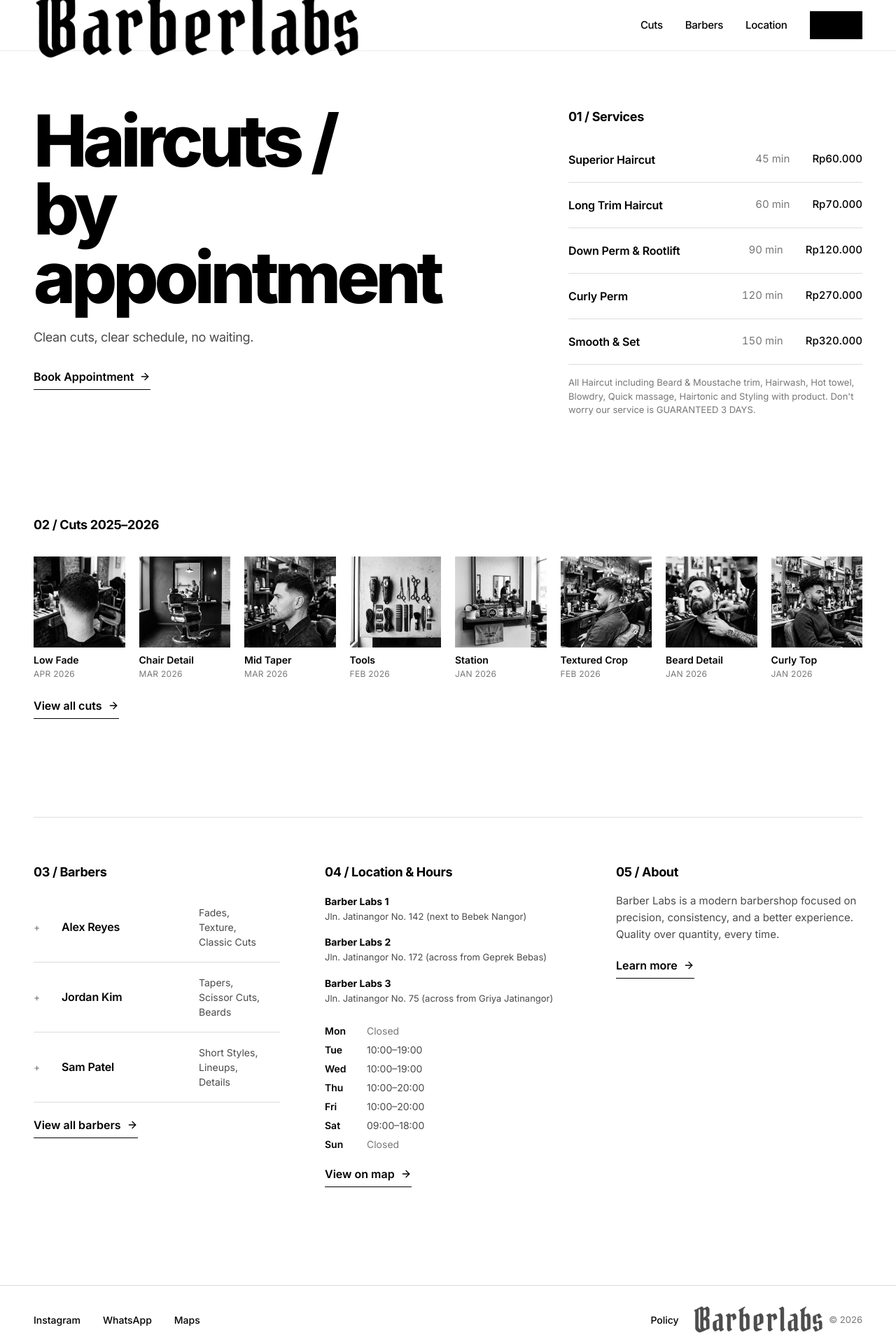
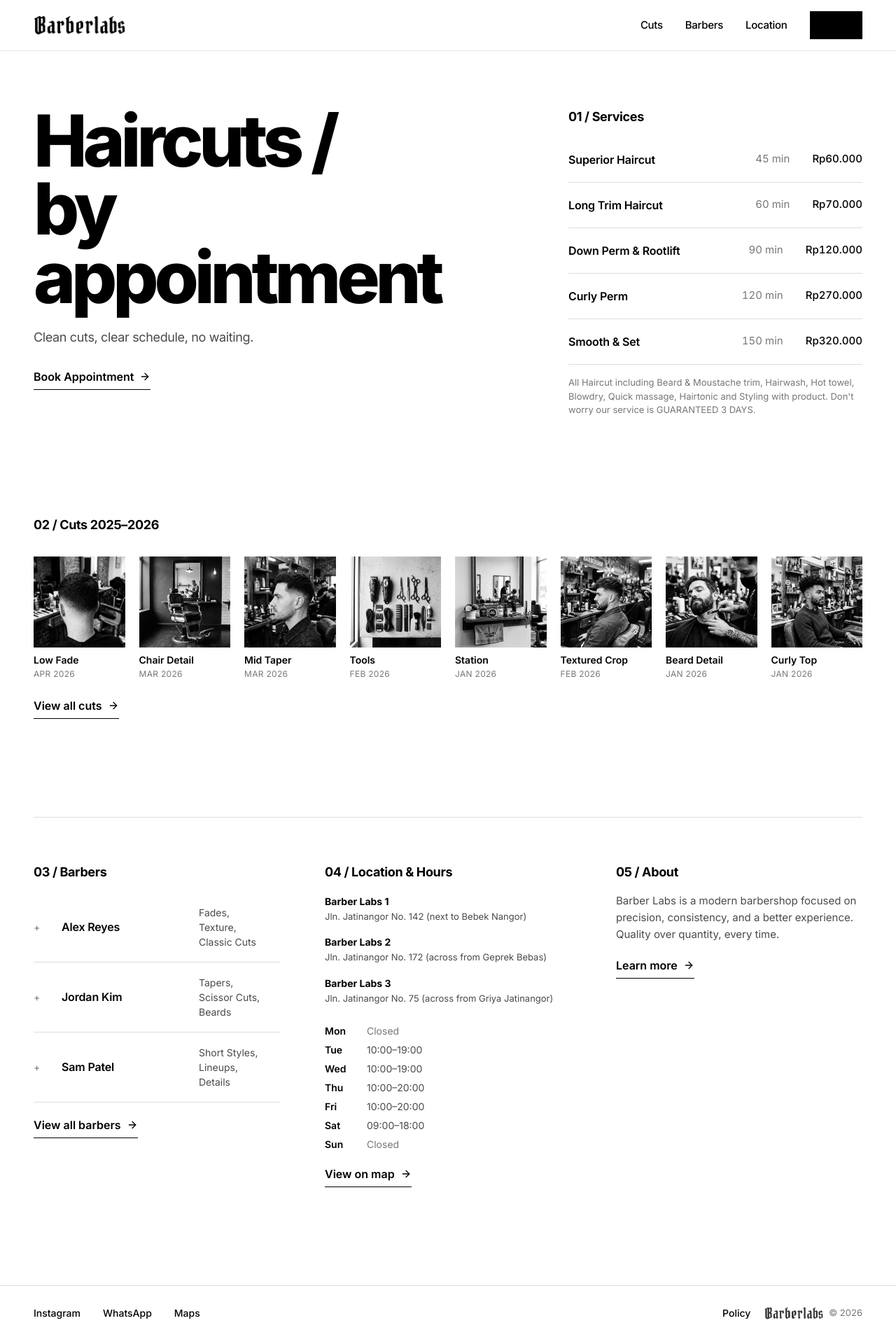
Before and after one commit to dzakwanfadhlullah/BarberLabs, a Next.js app: page / in a window 1280 px wide. Shown: the top 1920 px of the page at 70% size. Built offline with nearby package versions, Linux system fonts and the light colour scheme.

Commit message:
fix: restore compiled custom pixel heights for logo in header and footer

```diff
--- a/src/components/layout/Footer.tsx
+++ b/src/components/layout/Footer.tsx
@@ -43,9 +43,9 @@ export function Footer() {
             <Image
               src="/images/logo.png"
               alt="Barberlabs"
-              width={120}
-              height={28}
-              className="h-10 w-auto opacity-70"
+              width={1078}
+              height={231}
+              className="h-[18px] w-auto opacity-80"
             />
             <span className="text-[13px] text-[var(--color-text-muted)]">
               © 2026
--- a/src/components/layout/Header.tsx
+++ b/src/components/layout/Header.tsx
@@ -28,9 +28,9 @@ export function Header() {
           <Image
             src="/images/logo.png"
             alt="Barberlabs"
-            width={180}
-            height={44}
-            className="h-18 md:h-25 w-auto"
+            width={1078}
+            height={231}
+            className="h-[22px] md:h-[28px] w-auto"
             priority
           />
         </Link>
```
